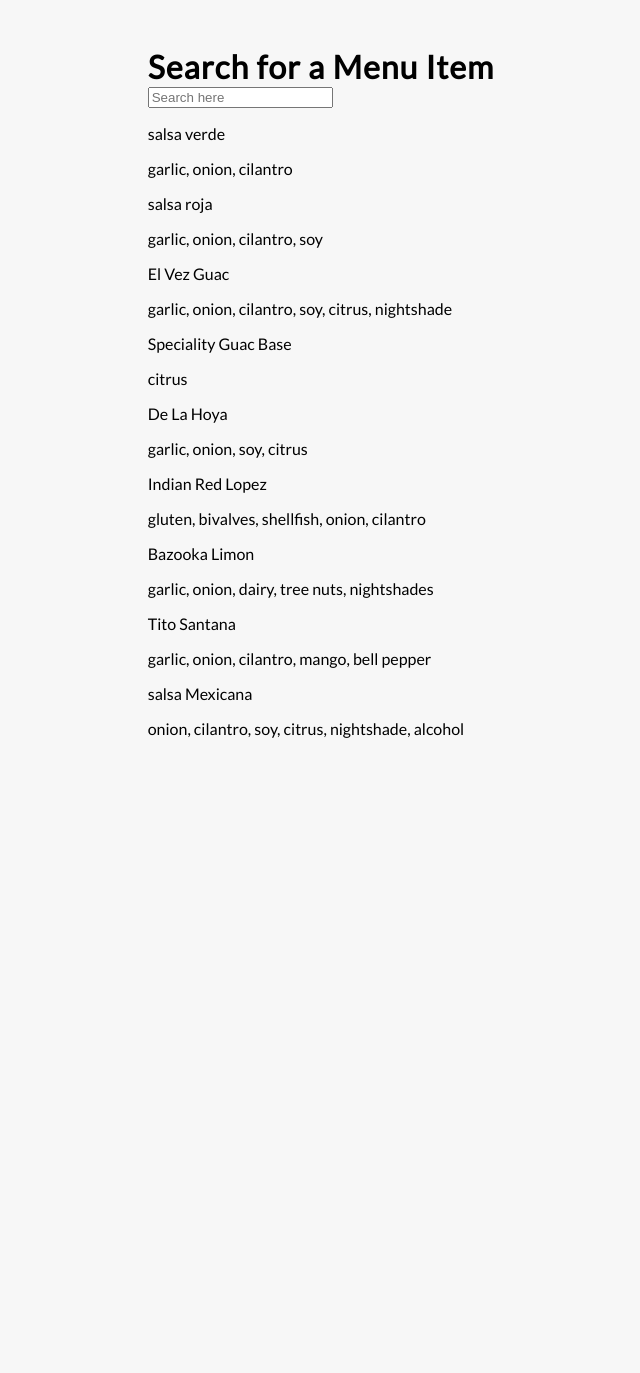
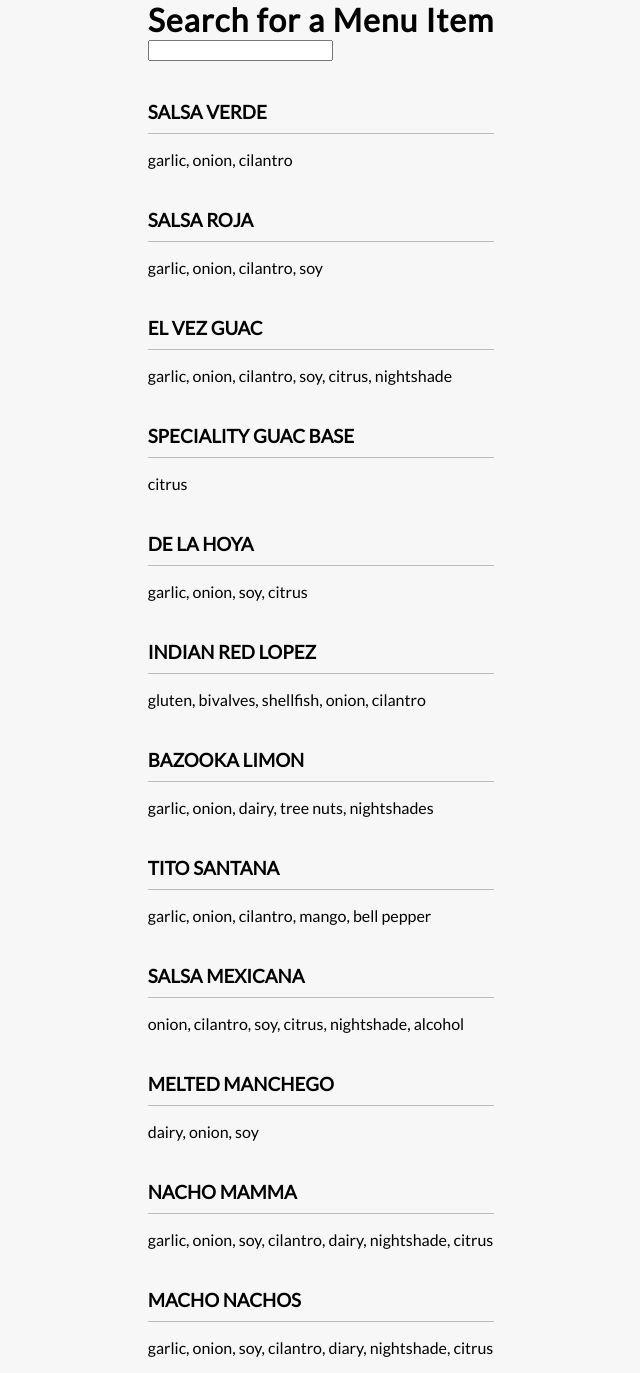
Before and after one commit to amgallo1213/Allergy_Searcher, a React (Create React App) app in the folder allergy_searcher/: page / in a window 1280 px wide. Shown: the whole page, without its empty margins (319-959 px from the left). Before the commit the page ends 800 px from the top, so only its background shows below. Built offline with nearby package versions, Linux system fonts and the light colour scheme.

Commit message:
adding more items

```diff
--- a/allergy_searcher/src/App.css
+++ b/allergy_searcher/src/App.css
@@ -24,7 +24,17 @@ h1  {
   margin: 0;
 }
 
+h3  {
+  border-bottom: 1px solid #bbb;
+  padding-bottom: 10px;
+  margin: 40px 0 10px;
+  text-transform: uppercase;
+}
 
+/* h4  {
+  margin: 0;
+  text-transform: uppercase;
+} */
 
 /* .inc-exp-container  {
   background-color: #fff;
--- a/allergy_searcher/src/components/SearchBar.js
+++ b/allergy_searcher/src/components/SearchBar.js
@@ -1,4 +1,5 @@
 import React, { useState } from 'react';
+
 
 const SearchBar = () => {
 
@@ -13,7 +14,10 @@ const SearchBar = () => {
             {name: "Indian Red Lopez", allergens: "gluten, bivalves, shellfish, onion, cilantro" },
             {name: "Bazooka Limon", allergens: "garlic, onion, dairy, tree nuts, nightshades" },
             {name: "Tito Santana", allergens: "garlic, onion, cilantro, mango, bell pepper" },
-            {name: "salsa Mexicana", allergens: "onion, cilantro, soy, citrus, nightshade, alcohol" }
+            {name: "salsa Mexicana", allergens: "onion, cilantro, soy, citrus, nightshade, alcohol" },
+            {name: "Melted Manchego", allergens: "dairy, onion, soy" },
+            {name: "Nacho Mamma", allergens: "garlic, onion, soy, cilantro, dairy, nightshade, citrus" },
+            {name: "Macho Nachos", allergens: "garlic, onion, soy, cilantro, diary, nightshade, citrus" },
         ]
 
         const handleChange = (e) => {
@@ -23,8 +27,10 @@ const SearchBar = () => {
 
         if (menuItems.length > 0) {
             menuItems.filter((item) => {
-                return item.name.match(menuItems);
+                return item.name.match(searchInput);
             });
+
+
     }
 
     return (
@@ -32,7 +38,6 @@ const SearchBar = () => {
 
             <input
                 type="search"
-                placeholder="Search here"
                 onChange={handleChange}
                 value={searchInput} />
 
@@ -40,7 +45,7 @@ const SearchBar = () => {
 
 
                 <div>
-                    <p>{item.name}</p>
+                    <h3>{item.name}</h3>
                     <p>{item.allergens}</p>
                 </div>
 
```
